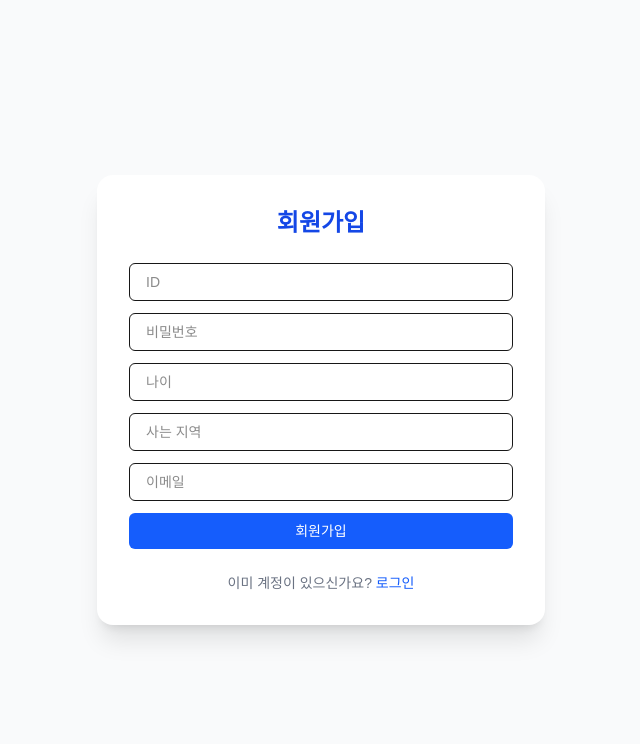
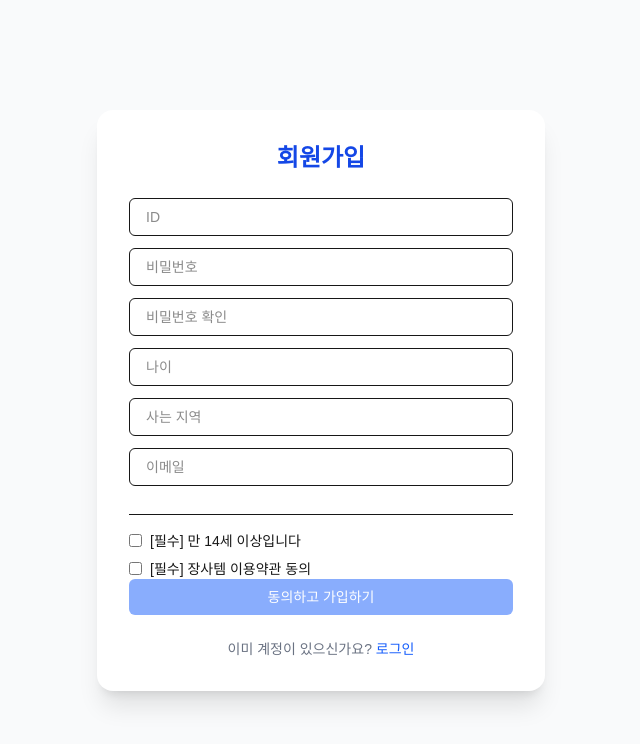
Before and after one commit to sukhwanjang/jangsatem, a Next.js app: page /login in a window 1280 px wide. Both pictures are taken after a click on the button "회원가입". Shown: the top 744 px of the page, without its empty margins (319-959 px from the left). Built offline with nearby package versions, Linux system fonts and the light colour scheme; no server answers.

Commit message:
쿠팡 로그인페이지.

```diff
--- a/src/app/login/page.tsx
+++ b/src/app/login/page.tsx
@@ -6,6 +6,7 @@ import { supabase } from '@/lib/supabase';
 export default function LoginPage() {
   const router = useRouter();
   const [password, setPassword] = useState('');
+  const [confirmPassword, setConfirmPassword] = useState('');
   const [username, setUsername] = useState('');
   const [region, setRegion] = useState('');
   const [age, setAge] = useState('');
@@ -14,6 +15,8 @@ export default function LoginPage() {
   const [loading, setLoading] = useState(false);
   const [mode, setMode] = useState<'login' | 'signup'>('login');
   const [successMessage, setSuccessMessage] = useState('');
+  const [agreeAge, setAgreeAge] = useState(false);
+  const [agreeTerms, setAgreeTerms] = useState(false);
 
   useEffect(() => {
     supabase.auth.getUser().then(({ data }) => {
@@ -30,8 +33,18 @@ export default function LoginPage() {
       if (error) setError(error.message);
       else router.replace('/');
     } else {
-      if (!username || !region || !age || !email || !password) {
+      if (!username || !region || !age || !email || !password || !confirmPassword) {
         setError('모든 항목을 입력해주세요.');
+        setLoading(false);
+        return;
+      }
+      if (password !== confirmPassword) {
+        setError('비밀번호가 일치하지 않습니다.');
+        setLoading(false);
+        return;
+      }
+      if (!agreeAge || !agreeTerms) {
+        setError('필수 동의 항목에 체크해주세요.');
         setLoading(false);
         return;
       }
@@ -55,6 +68,8 @@ export default function LoginPage() {
 
     setLoading(false);
   };
+
+  const allAgreed = agreeAge && agreeTerms;
 
   return (
     <div className="min-h-screen flex items-center justify-center bg-gray-50 px-4">
@@ -83,6 +98,13 @@ export default function LoginPage() {
               className="w-full px-4 py-2 mb-3 border rounded-md text-sm focus:outline-none focus:ring-2 focus:ring-blue-500"
             />
             <input
+              type="password"
+              placeholder="비밀번호 확인"
+              value={confirmPassword}
+              onChange={(e) => setConfirmPassword(e.target.value)}
+              className="w-full px-4 py-2 mb-3 border rounded-md text-sm focus:outline-none focus:ring-2 focus:ring-blue-500"
+            />
+            <input
               type="text"
               placeholder="나이"
               value={age}
@@ -103,6 +125,17 @@ export default function LoginPage() {
               onChange={(e) => setEmail(e.target.value)}
               className="w-full px-4 py-2 mb-3 border rounded-md text-sm focus:outline-none focus:ring-2 focus:ring-blue-500"
             />
+
+            <div className="mt-4 border-t pt-4">
+              <label className="flex items-center space-x-2">
+                <input type="checkbox" checked={agreeAge} onChange={() => setAgreeAge(!agreeAge)} />
+                <span className="text-sm">[필수] 만 14세 이상입니다</span>
+              </label>
+              <label className="flex items-center space-x-2 mt-2">
+                <input type="checkbox" checked={agreeTerms} onChange={() => setAgreeTerms(!agreeTerms)} />
+                <span className="text-sm">[필수] 장사템 이용약관 동의</span>
+              </label>
+            </div>
           </>
         )}
 
@@ -127,10 +160,10 @@ export default function LoginPage() {
 
         <button
           onClick={handleSubmit}
-          disabled={loading}
-          className="w-full bg-blue-600 hover:bg-blue-700 text-white font-medium py-2 rounded-md text-sm transition"
+          disabled={loading || (mode === 'signup' && !allAgreed)}
+          className={`w-full bg-blue-600 hover:bg-blue-700 text-white font-medium py-2 rounded-md text-sm transition ${loading || (mode === 'signup' && !allAgreed) ? 'opacity-50 cursor-not-allowed' : ''}`}
         >
-          {loading ? '처리 중...' : mode === 'login' ? '로그인' : '회원가입'}
+          {loading ? '처리 중...' : mode === 'login' ? '로그인' : '동의하고 가입하기'}
         </button>
 
         <div className="mt-6 text-center">
```
